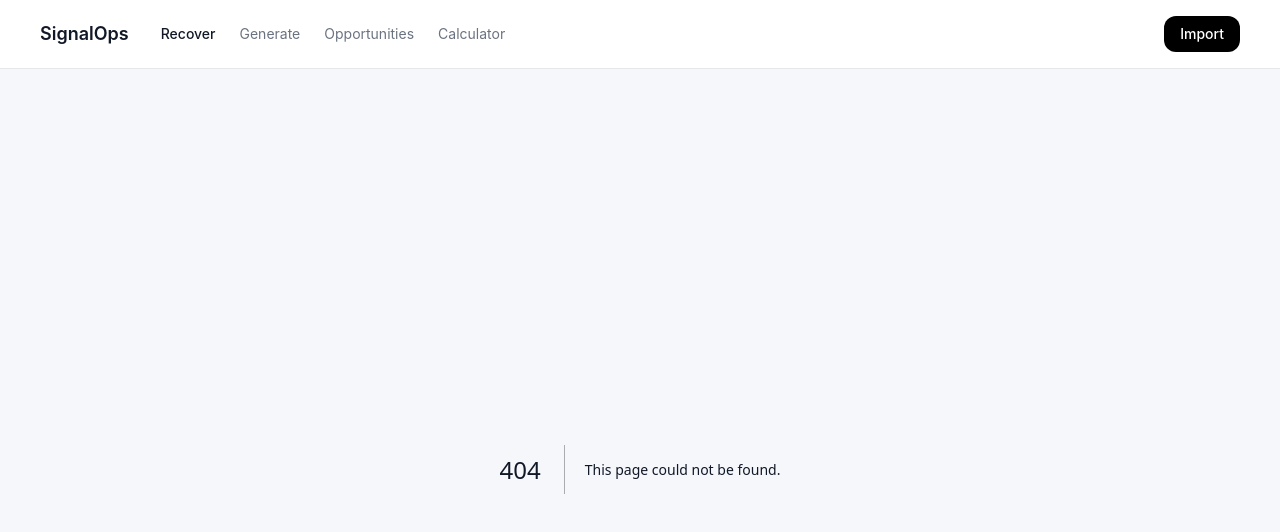
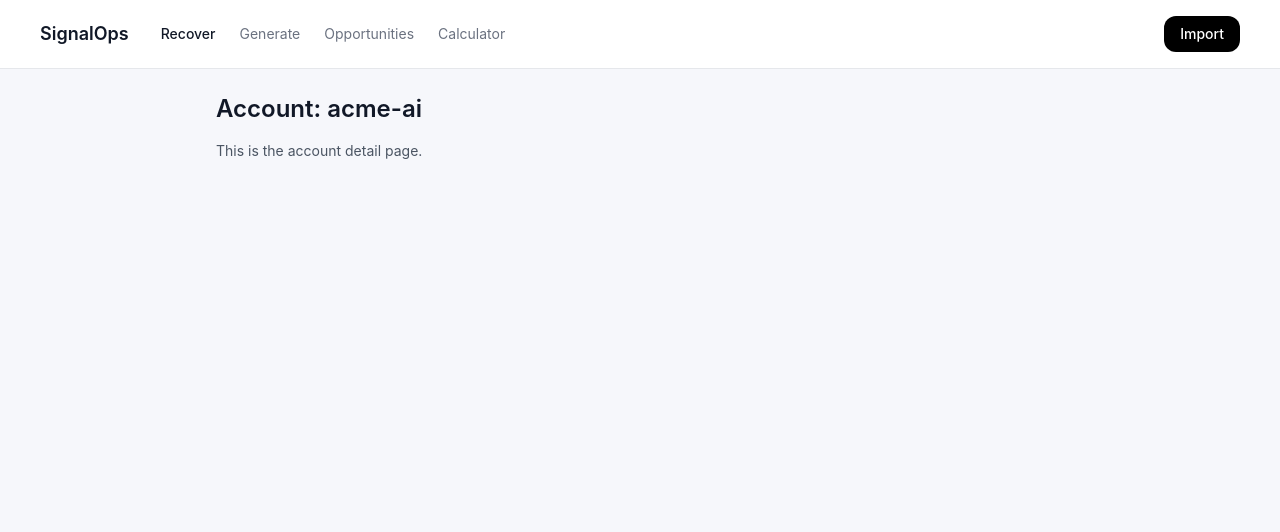
Before and after one commit to powerstephen/SignalOps, a Next.js app: page /account/acme-ai in a window 1280 px wide. Before the commit this address had no page. Shown: the top 532 px of the page. Built offline with nearby package versions, Linux system fonts and the light colour scheme.

Commit message:
Create page.tsx

```diff
--- /dev/null
+++ b/app/account/[id]/page.tsx
@@ -0,0 +1,14 @@
+export default function AccountPage({
+  params,
+}: {
+  params: { id: string }
+}) {
+  return (
+    <div className="max-w-4xl mx-auto p-6">
+      <h1 className="text-2xl font-semibold mb-4">Account: {params.id}</h1>
+      <p className="text-sm text-gray-600">
+        This is the account detail page.
+      </p>
+    </div>
+  )
+}
```
